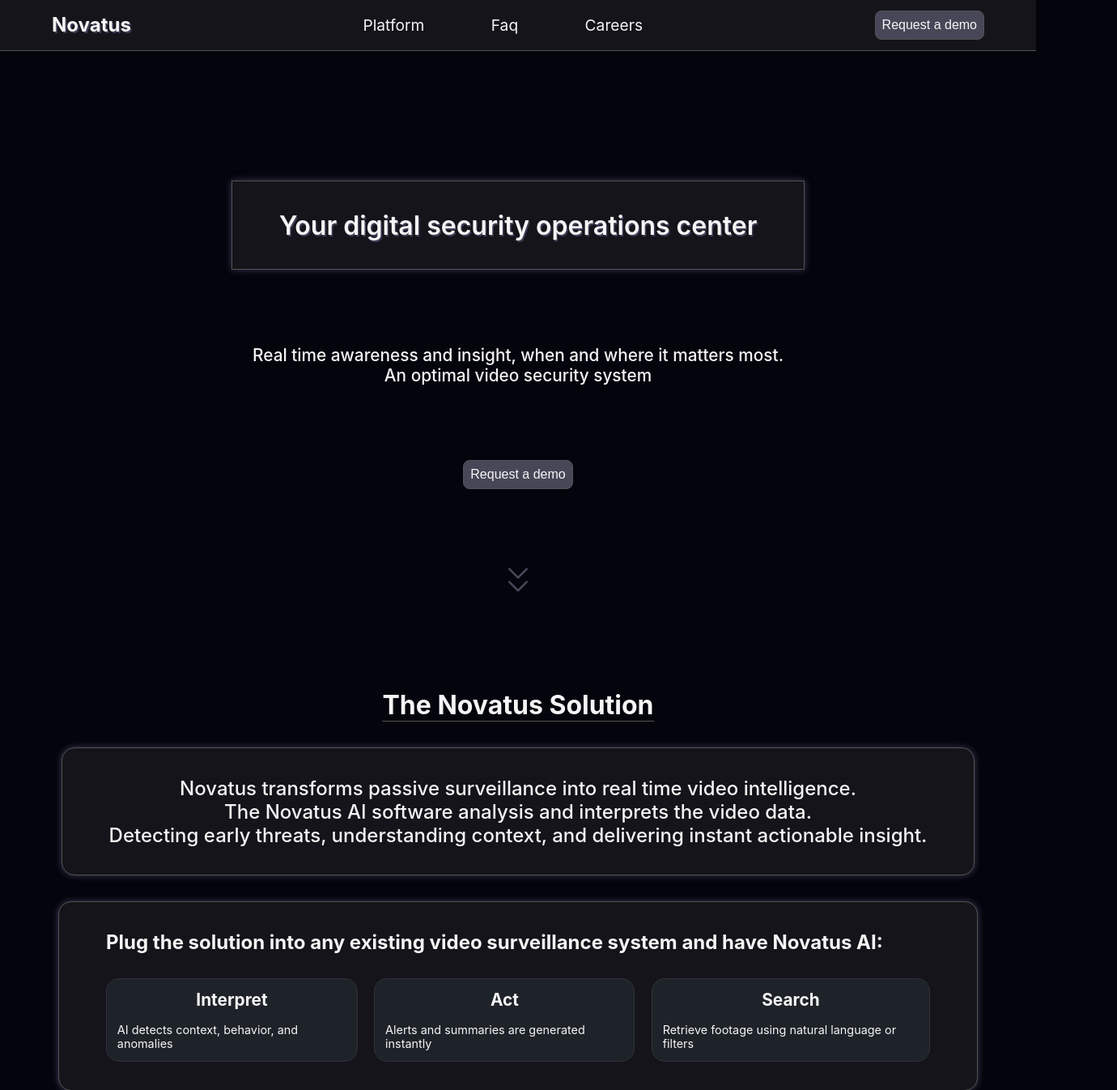
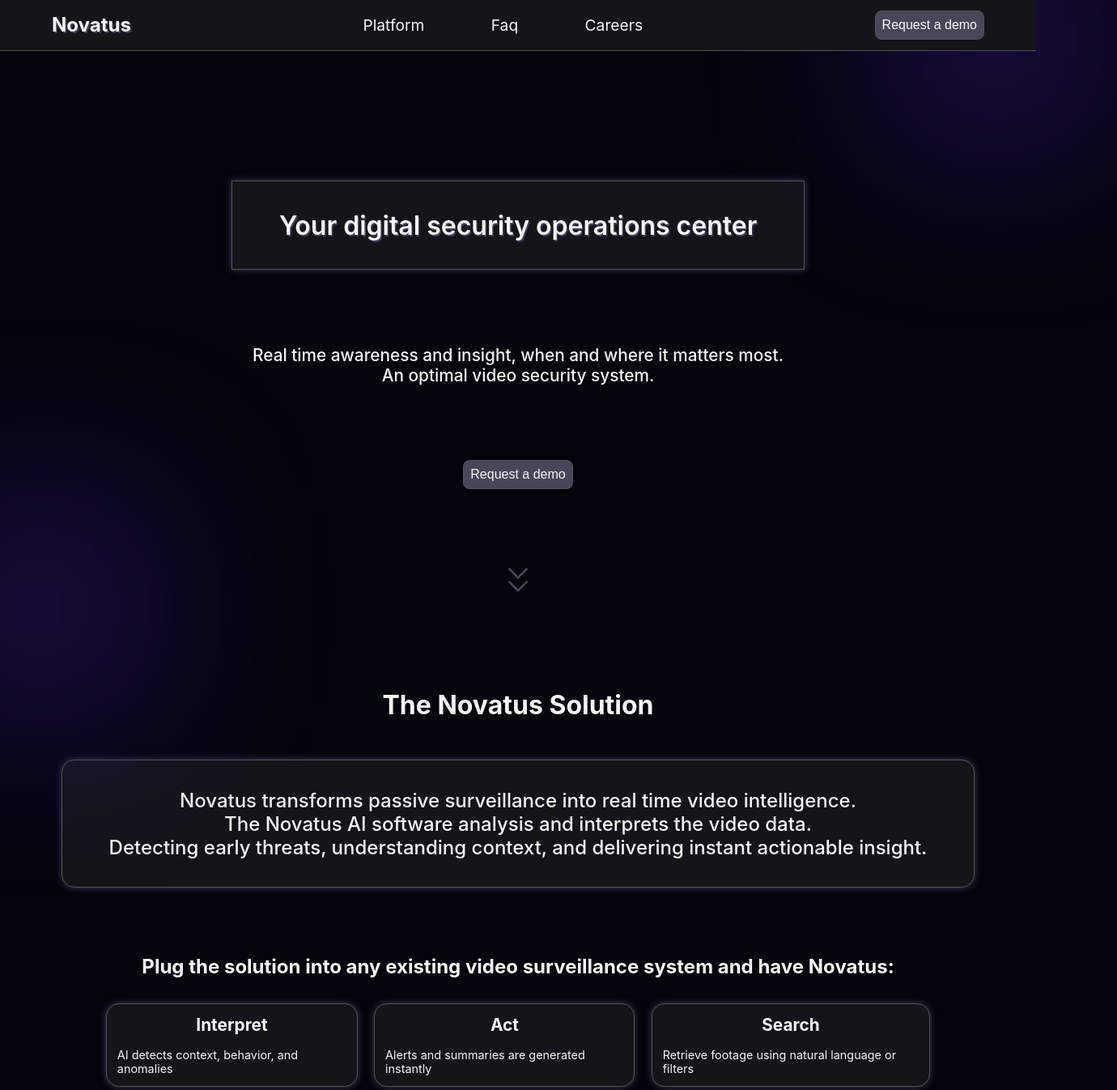
Before and after one commit to helauren42/ai-security-website, a React app in the folder FrontEnd/: page / in a window 1280 px wide. Shown: the top 1346 px of the page at 81% size, 1380 px wide, since content can reach past the window. Built offline with nearby package versions, Linux system fonts and the light colour scheme; a web font is replaced by a local one.

Commit message:
better design and ignore build and node_modules

```diff
--- a/FrontEnd/src/CSS/Brief.css
+++ b/FrontEnd/src/CSS/Brief.css
@@ -1,9 +1,8 @@
 #section-brief {
   width: 100%;
   height: auto;
-  display: flex;
-  justify-content: space-evenly;
-  align-items: center;
+  display: grid;
+  place-items: center;
   padding-top: 4%;
   padding-bottom: 3%;
   z-index: 1;
@@ -18,13 +17,12 @@
   justify-content: space-between;
   align-items: center;
   text-align: center;
-  gap: 2rem;
+  gap: 3rem;
 }
 
 #brief-title {
   color: var(--text-white);
   font-size: 2rem;
-  border-bottom: 0.01rem solid var(--dark-border2);
 }
 
 #brief-paragraph {
@@ -38,20 +36,18 @@
 
 #how-it-works {
   border-radius: 1rem;
-  background-color: var(--main-grey);
-  border: 0.01rem solid var(--dark-border2);
-  box-shadow: 0px 0px 0.5rem var(--blue-shadow);
+  width: 100%;
   padding: 3% 5%;
   display: flex;
   flex-direction: column;
   justify-content: space-evenly;
-  align-items: flex-start;
+  align-items: center;
   color: var(--text-white);
-  text-align: left;
 }
 
 #how-it-works-title {
   font-size: 1.5rem;
+  text-align: center;
 }
 
 #mini-trip-cards-section {
@@ -66,10 +62,11 @@
   display: flex;
   flex-direction: column;
   gap: 1rem;
-  border: 0.01rem solid var(--dark-border);
+  background-color: var(--main-grey);
+  border: 0.01rem solid var(--dark-border2);
+  box-shadow: 0px 0px 0.5rem var(--blue-shadow);
   padding: 0.8rem;
   border-radius: 1rem;
-  background-color: var(--card-black);
 }
 
 .mini-trip-card h3 {
@@ -78,6 +75,7 @@
 }
 
 .mini-trip-card p {
+  text-align: start;
   font-size: 0.9rem;
 }
 
@@ -87,7 +85,7 @@
   }
 
   #how-it-works-title {
-    font-size: 1.1rem;
+    font-size: 1.5rem;
   }
 
   #brief-paragraph {
@@ -109,12 +107,10 @@
   }
 
   #how-it-works-title {
-    font-size: 0.7rem;
+    font-size: 1.3rem;
   }
 
   #brief-paragraph {
     font-size: 0.9rem;
   }
-
-  .mini-trip-card {}
 }
--- a/FrontEnd/src/CSS/Header.css
+++ b/FrontEnd/src/CSS/Header.css
@@ -10,6 +10,29 @@
   flex-wrap: wrap;
   color: var(--text-white);
   padding: 5%;
+  background-color: var(--main-black);
+}
+
+header::before,
+header::after {
+  content: '';
+  position: absolute;
+  width: 300px;
+  height: 300px;
+  background: #3b1c8c;
+  filter: blur(100px);
+  opacity: 0.4;
+  z-index: 0;
+}
+
+header::before {
+  top: -100px;
+  right: -100px;
+}
+
+header::after {
+  bottom: -100px;
+  left: -100px;
 }
 
 #header-ghost {
--- a/FrontEnd/src/CSS/Navbar.css
+++ b/FrontEnd/src/CSS/Navbar.css
@@ -1,13 +1,13 @@
 nav {
   width: 100%;
   position: fixed;
+  z-index: 10000;
 }
 
 #navbar {
   background-color: var(--main-grey);
   position: fixed;
   width: 100%;
-  z-index: 10000;
   display: flex;
   flex-direction: row;
   align-items: center;
--- a/FrontEnd/src/JS/Brief.js
+++ b/FrontEnd/src/JS/Brief.js
@@ -8,7 +8,7 @@
           The Novatus AI software analysis and interprets the video data.<br /> Detecting early threats, understanding context, and delivering instant actionable insight.<br />
         </p>
         <div id="how-it-works">
-          <h2 id="how-it-works-title">Plug the solution into any existing video surveillance system and have Novatus AI:</h2>
+          <h2 id="how-it-works-title">Plug the solution into any existing video surveillance system and have Novatus:</h2>
           <div id="mini-trip-cards-section">
             <div className='mini-trip-card'>
               <h3>Interpret</h3>
--- a/FrontEnd/src/JS/Header.js
+++ b/FrontEnd/src/JS/Header.js
@@ -9,7 +9,7 @@
         <p className="main-text">Your digital security operations center</p>
       </div>
       <div className="classic-paragraph" id="second-text-cont">
-        <p className="second-text">Real time awareness and insight, when and where it matters most.<br />An optimal video security system</p>
+        <p className="second-text">Real time awareness and insight, when and where it matters most.<br />An optimal video security system.</p>
       </div>
       <div id="header-btn-cont">
         <button className='classic-btn std-hover-active' id="service-btn">Request a demo</button>
```
Also changed, not shown: 1 other file.
